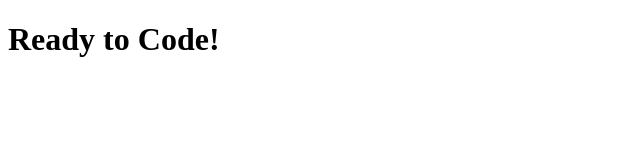
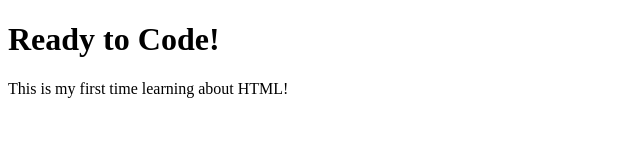
Before and after one commit to codingUnited/challenge-andrewAllen, a plain HTML site: page challenge1-GithubRepoCreation/index.html in a window 1280 px wide. Shown: the whole page, without its empty margins (0-640 px from the left). Drawn offline with Linux system fonts and the light colour scheme.

Commit message:
Feature: Add updates/changes to repo under a seperate branch.

```diff
--- a/challenge1-GithubRepoCreation/index.html
+++ b/challenge1-GithubRepoCreation/index.html
@@ -5,5 +5,6 @@
 </head>
 <body>
     <h1>Ready to Code!</h1>
+    <p>This is my first time learning about HTML!</p>
 </body>
 </html>
```
